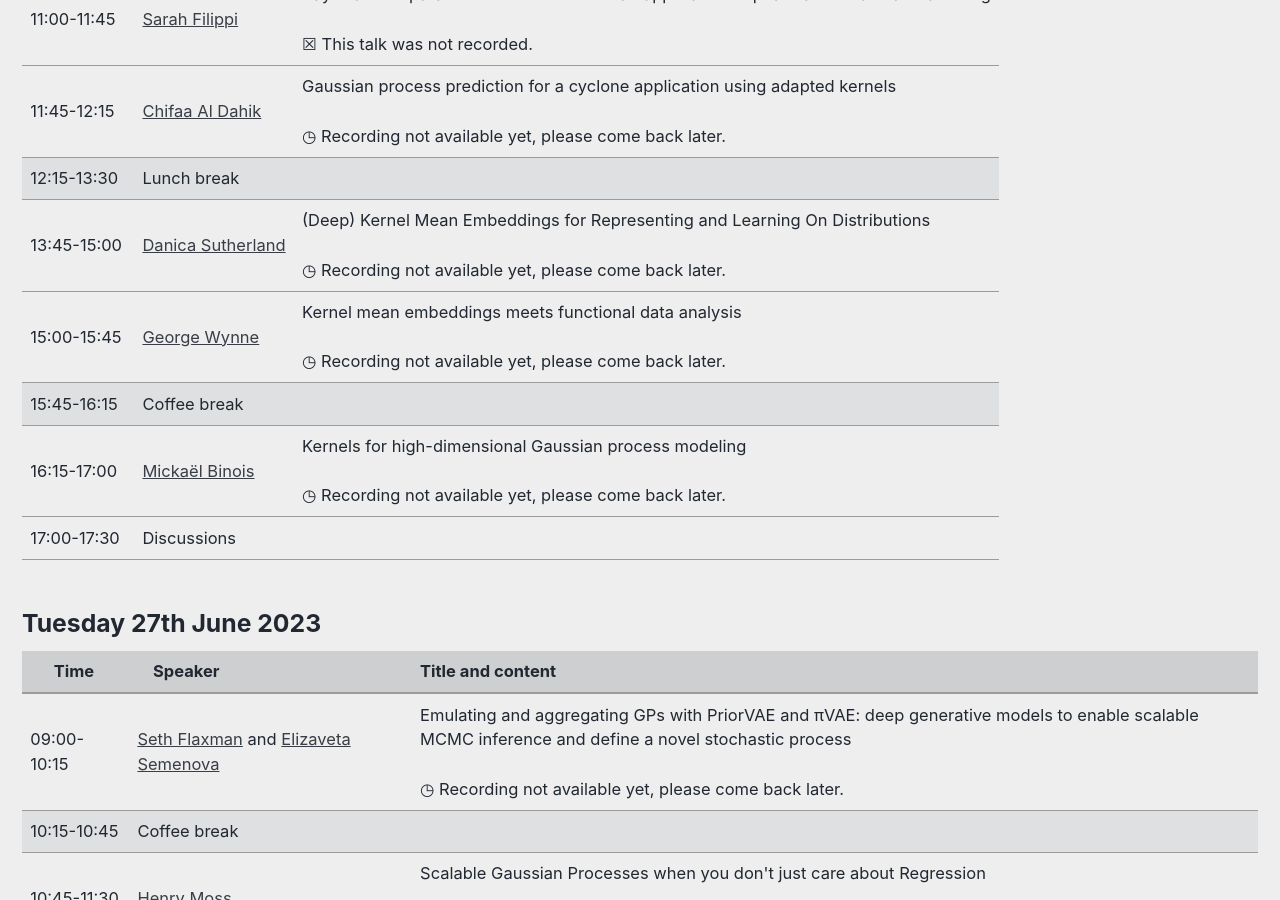
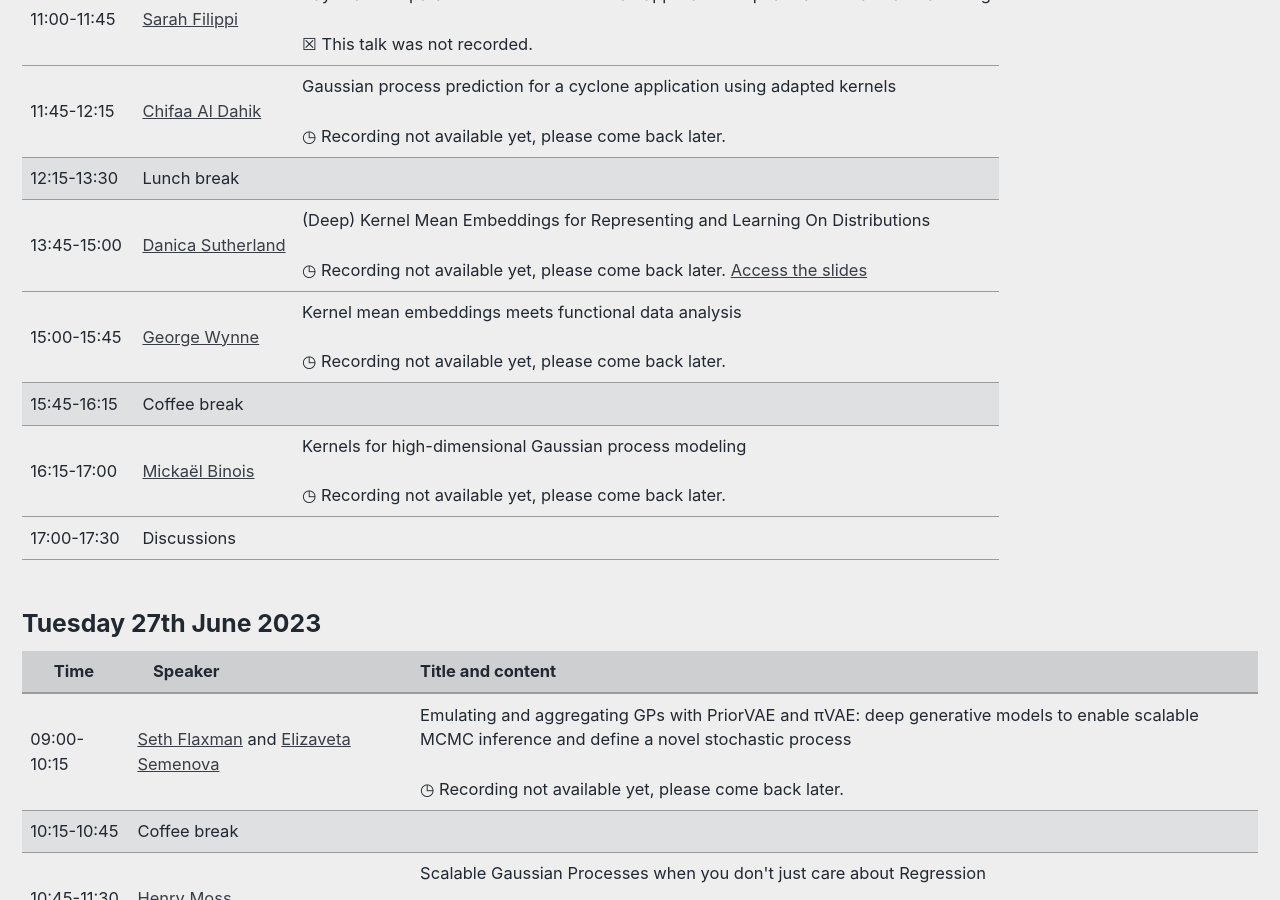
Before and after one commit to LIKE23-Bern/LIKE23-Bern.github.io, a Jekyll site: the page built from _pages/program.md, in a window 1280 px wide and 900 px high, scrolled down 910 px. Built offline with Jekyll 4.4.1, drawn with Linux system fonts in a browser that asks for light colours; cached includes are drawn as plain includes.

Commit message:
Update program.md

```diff
--- a/_pages/program.md
+++ b/_pages/program.md
@@ -105,6 +105,7 @@ header:
 		<td>
 		   (Deep) Kernel Mean Embeddings for Representing and Learning On Distributions<br />
 		   <br /> &#9719; Recording not available yet, please come back later.
+		    <a href="https://djsutherland.ml/slides/like23/#/">Access the slides</a>
 	    </td>
 	</tr>
     <tr>
```
